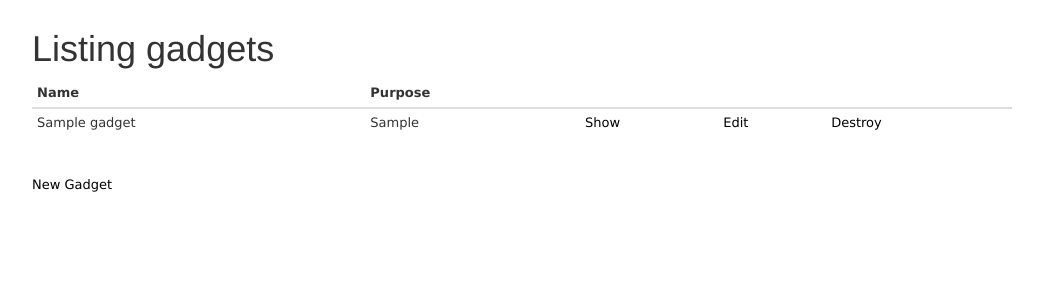
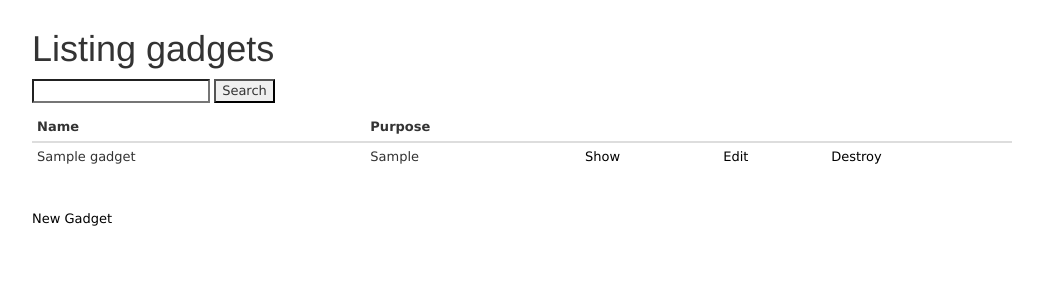
Before and after one commit to mkmizuta/recipe_book, a Rails app: page /gadgets in a window 1280 px wide. Shown: the part 51-351 px from the top of the page, without its empty margins (118-1161 px from the left). Run offline with Rails 7, Linux system fonts and the light colour scheme; tables that the repository leaves empty hold one stand-in row (values such as "Sample post"); style sheets or scripts are compiled from the project's sources; some libraries are stand-ins or nearby versions.

Commit message:
added search bar yay

```diff
--- a/app/controllers/cookbooks_controller.rb
+++ b/app/controllers/cookbooks_controller.rb
@@ -4,7 +4,7 @@ class CookbooksController < ApplicationController
   # GET /cookbooks
   # GET /cookbooks.json
   def index
-    @cookbooks = Cookbook.all
+    @cookbooks = Cookbook.search(params[:search])
   end
 
   # GET /cookbooks/1
--- a/app/controllers/gadgets_controller.rb
+++ b/app/controllers/gadgets_controller.rb
@@ -4,7 +4,7 @@ class GadgetsController < ApplicationController
   # GET /gadgets
   # GET /gadgets.json
   def index
-    @gadgets = Gadget.all
+    @gadgets = Gadget.search(params[:search])
   end
 
   # GET /gadgets/1
--- a/app/controllers/ingredients_controller.rb
+++ b/app/controllers/ingredients_controller.rb
@@ -4,7 +4,7 @@ class IngredientsController < ApplicationController
   # GET /ingredients
   # GET /ingredients.json
   def index
-    @ingredients = Ingredient.all
+    @ingredients = Ingredient.search(params[:search])
   end
 
   # GET /ingredients/1
--- a/app/controllers/recipes_controller.rb
+++ b/app/controllers/recipes_controller.rb
@@ -4,7 +4,7 @@ class RecipesController < ApplicationController
   # GET /recipes
   # GET /recipes.json
   def index
-    @recipes = Recipe.all
+    @recipes = Recipe.search(params[:search])
   end
 
   # GET /recipes/1
--- a/app/models/gadget.rb
+++ b/app/models/gadget.rb
@@ -1,4 +1,12 @@
 class Gadget < ActiveRecord::Base
   has_many :gadget_to_recipe_relationship
   has_many :recipes, through: :gadget_to_recipe_relationship
+
+   def self.search(search)
+    if search
+      find(:all, :conditions => ['name LIKE ?', "%#{search}%"])
+    else
+      find(:all)
+    end
+  end
 end
--- a/app/views/gadgets/index.html.erb
+++ b/app/views/gadgets/index.html.erb
@@ -1,4 +1,11 @@
 <h1>Listing gadgets</h1>
+
+<%= form_tag gadgets_path, :method => 'get' do %>
+<p>
+  <%= text_field_tag :search, params[:search] %>
+  <%= submit_tag "Search", :name => nil %>
+</p>
+<% end %>
 
 <table class="table table-condensed">
   <thead>
```
Also changed, not shown: app/models/cookbook.rb (+8 -0 lines), app/models/ingredient.rb (+8 -0 lines), app/models/recipe.rb (+8 -0 lines), app/views/cookbooks/index.html.erb (+7 -0 lines), app/views/ingredients/index.html.erb (+7 -0 lines), app/views/recipes/index.html.erb (+7 -0 lines).
